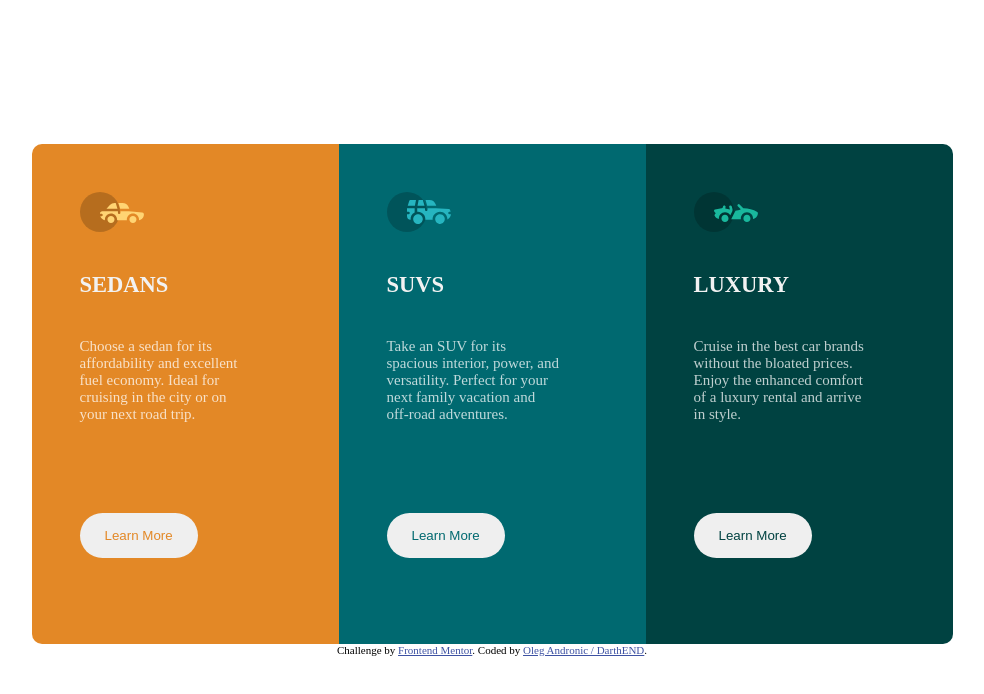
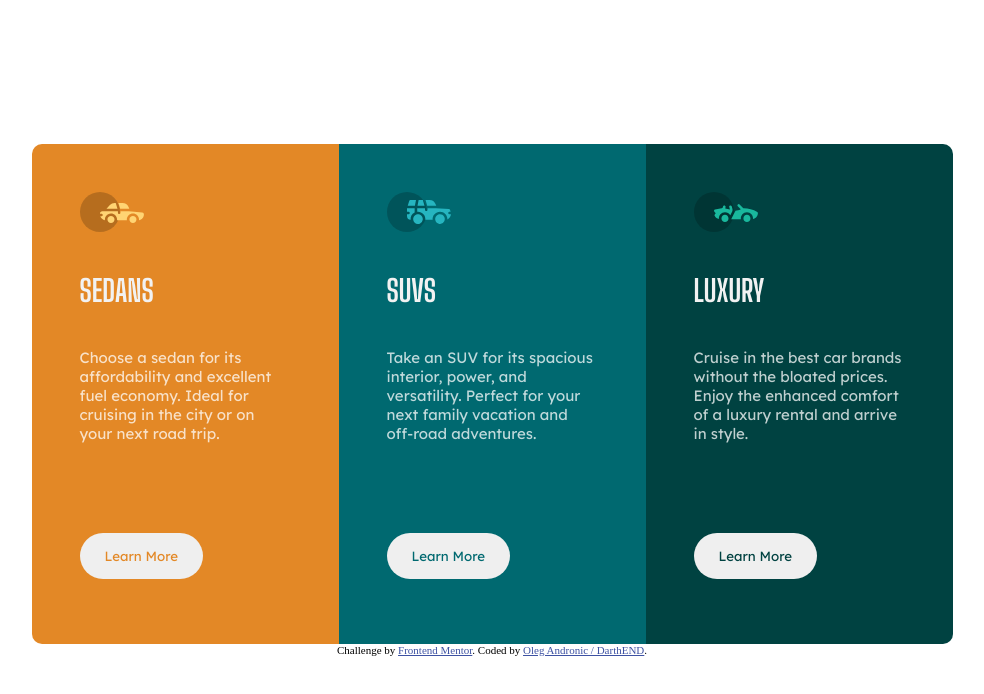
Before and after one commit to DarthEND/3-column-preview-card, a plain HTML site: page index.html in a window 1280 px wide. Shown: the whole page, without its empty margins (148-1132 px from the left). Drawn offline with Linux system fonts and the light colour scheme.

Commit message:
Added Font style

```diff
--- a/index.html
+++ b/index.html
@@ -24,21 +24,21 @@
     <div class="cards">
       <div class="sedans card">
         <div class="icon"></div>
-        <h2>Sedans</h2>
+        <h1>Sedans</h1>
         <p>Choose a sedan for its affordability and excellent fuel economy. Ideal for cruising in the city
           or on your next road trip.</p>
         <button>Learn More</button>
       </div>
       <div class="suvs card">
         <div class="icon"></div>
-        <h2>SUVs</h2>
+        <h1>SUVs</h1>
         <p>Take an SUV for its spacious interior, power, and versatility. Perfect for your next family vacation
           and off-road adventures.</p>
         <button>Learn More</button>
       </div>
       <div class="luxury card">
         <div class="icon"></div>
-        <h2>Luxury</h2>
+        <h1>Luxury</h1>
         <p>Cruise in the best car brands without the bloated prices. Enjoy the enhanced comfort of a luxury
           rental and arrive in style.</p>
         <button>Learn More</button>
--- a/style.css
+++ b/style.css
@@ -19,11 +19,21 @@ body{
   padding: 48px;
   height: 500px;
 }
-.card h2{
+.card h1{
   color: hsl(0, 0%, 95%);
   text-transform: uppercase;
   margin-top: 40px;
   margin-bottom: 40px;
+  font-family: "Big Shoulders Display", sans-serif;
+  font-optical-sizing: auto;
+  font-weight: 700;
+  font-style: normal;
+}
+p, button{
+  font-family: "Lexend Deca", sans-serif;
+  font-optical-sizing: auto;
+  font-weight: 400;
+  font-style: normal;
 }
 .card p{
   color: hsla(0, 0%, 100%, 0.75);
```
